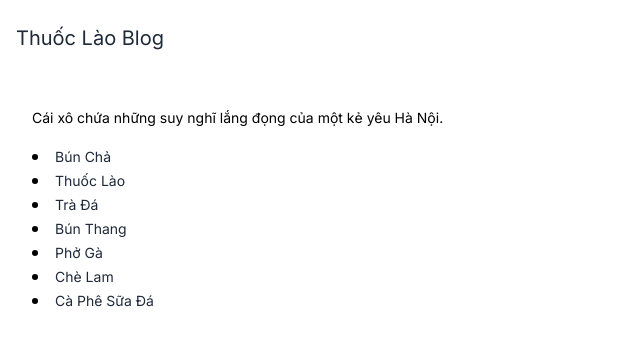
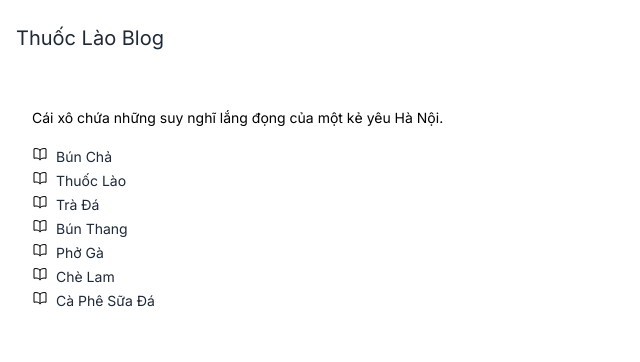
Before and after one commit to doraeminemon/bun-thang, a SvelteKit app: page / in a window 1280 px wide. Shown: the top 362 px of the page, without its empty margins (0-640 px from the left). Built offline with nearby package versions, Linux system fonts and the light colour scheme.

Commit message:
feat(style): Add a book icon before each list item

```diff
--- a/src/routes/+page.svelte
+++ b/src/routes/+page.svelte
@@ -4,7 +4,7 @@
 </svelte:head>
 <section class="m-4 min-h-screen flex flex-col">
   <p class="py-4">Cái xô chứa những suy nghĩ lắng đọng của một kẻ yêu Hà Nội.</p>
-  <ul class="list-disc list-inside mb-4">
+  <ul class="mb-4 list-book list-inside">
     <li><a href="/bun-cha">Bún Chả</a></li>
     <li><a href="/thuoc-lao">Thuốc Lào</a></li>
     <li><a href="/tra-da">Trà Đá</a></li>
--- a/src/styles/app.css
+++ b/src/styles/app.css
@@ -3,6 +3,7 @@
 @import '../../node_modules/preline/variants.css';
 /* @plugin "@tailwindcss/forms";
 /* @plugin "@tailwindcss/aspect-ratio"; */
+@layer components;
 
 @theme {
 	--color-blue: oklch(0.707 0.165 254.624);
@@ -88,6 +89,16 @@ main {
 	@apply max-w-[700px];
 }
 
+@layer components {
+	.list-book li::before {
+		content: url('/src/lib/assets/icons/book-icon.svg');
+		width: 1rem;
+		height: 1rem;
+		display: inline-block;
+		margin-right: 0.5rem;
+	}
+}
+
 @media (prefers-color-scheme: dark) {
 	body {
 		@apply bg-blue-950 text-gray-400;
@@ -101,4 +112,7 @@ main {
 	footer {
 		@apply bg-blue-950;
 	}
+	.list-book li::before {
+		filter: invert(100%);
+	}
 }
```
Also changed, not shown: src/lib/assets/icons/book-icon.svg (added).
